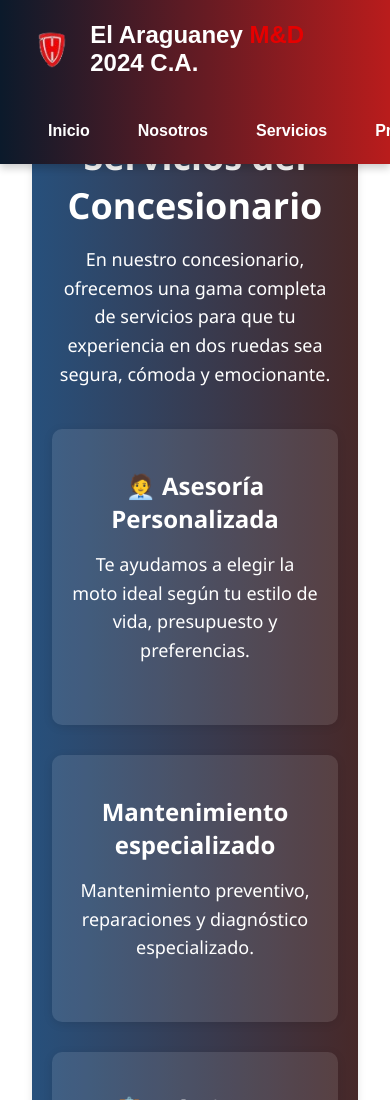
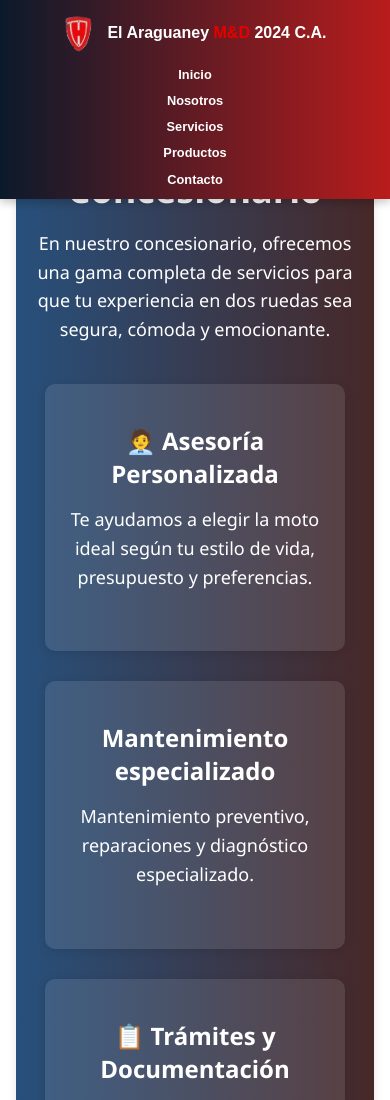
Before and after one commit to harrysn8266-art/mi-pagina-web, a plain HTML site: page servicios.html in a window 390 px wide. Shown: the top 1100 px of the page. Drawn offline with Linux system fonts and the light colour scheme.

Commit message:
Revert "Hacer responsive movilee"
This reverts commit 3dadd8c27374908ae1c6c57aa7c4c2053ca02c9e.

```diff
--- a/styles.css
+++ b/styles.css
@@ -245,46 +245,59 @@ input[name="carrusel"] {
   100%  { transform: translateX(0%); }
 }
 
-/* --- AJUSTES PARA MÓVILES (SOLO PÁGINA INICIO) --- */
+/* Ajustes para pantallas pequeñas */
 @media (max-width: 768px) {
-  body.inicio header {
+  /* Header y logo */
+  header {
     flex-direction: column;
-    gap: 1rem;
-    padding: 1rem;
+    gap: 0.3rem; /* menos espacio entre elementos */
+    padding: 0.5rem;
   }
 
-  body.inicio .menu-header {
+  .logo-container {
+    gap: 0.2rem; /* reducir espacio entre logo y título */
+  }
+
+  .titulo {
+    font-size: 1rem;      /* título más compacto */
+    padding: 0.2rem 0.3rem;
+  }
+
+  /* Menú de navegación */
+  .menu-header {
     flex-direction: column;
-    gap: 0.5rem;
+    gap: 0.2rem;        /* menos espacio entre botones */
+    width: 100%;         /* que no se expanda más de la pantalla */
+    padding: 0;
+    margin: 0;
     align-items: center;
   }
 
-  body.inicio .menu-header li a {
+  .menu-header li a {
     padding: 0.25rem 0.4rem; /* botones más pequeños */
-    font-size: 0.8rem;
+    font-size: 0.8rem;       /* texto más pequeño */
   }
 
-  body.inicio .titulo {
-    font-size: 1rem;
-    padding: 0.2rem 0.3rem;
+  nav ul {
+    flex-direction: column;
+    gap: 0.2rem;
+    padding: 0;
+    margin: 0;
   }
 
-  body.inicio .imagen-con-texto .texto-principal {
-    font-size: 24px;
+  /* Texto sobre imagen principal */
+  .imagen-con-texto .texto-principal {
+    font-size: 24px;  /* reducir aún más tamaño del texto */
     top: 35%;
   }
 
-  body.inicio .imagen-con-texto .texto-secundario {
-    font-size: 14px;
+  .imagen-con-texto .texto-secundario {
+    font-size: 14px;  /* texto secundario más pequeño */
     top: 50%;
   }
 
-  body.inicio nav ul {
-    flex-direction: column;
-    gap: 0.5rem;
-  }
-
-  body.inicio main {
+  /* Main y secciones */
+  main {
     padding: 1rem;
   }
 }
```
Also changed, not shown: index.html (+1 -3 lines).
